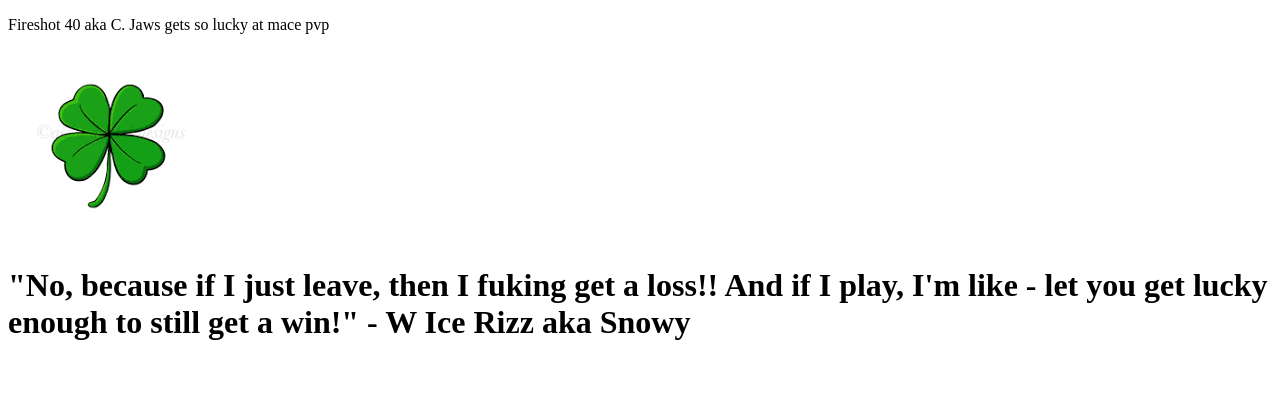
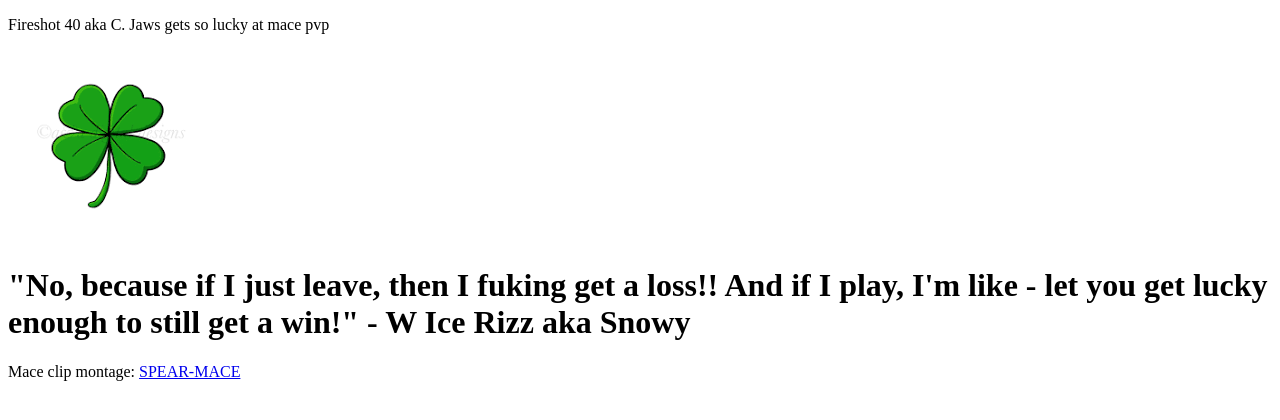
Before and after one commit to SSLfailed/luckyducker, a plain HTML site: page index.html in a window 1280 px wide. Drawn offline with Linux system fonts and the light colour scheme.

Commit message:
Add YouTube link to mace clip montage in index.html
Link to the spear mace pvp montage

```diff
--- a/index.html
+++ b/index.html
@@ -8,5 +8,6 @@
     <p>Fireshot 40 aka C. Jaws gets so lucky at mace pvp</p>
     <img src="img/fourlef.png" alt="4 leaf colver?">
     <h1>"No, because if I just leave, then I fuking get a loss!! And if I play, I'm like - let you get lucky enough to still get a win!" - W Ice Rizz aka Snowy</h1>
+    <p>Mace clip montage: <a href="https://www.youtube.com/watch?v=dQw4w9WgXcQ">SPEAR-MACE</a></p>
 </body>
 </html>
```
